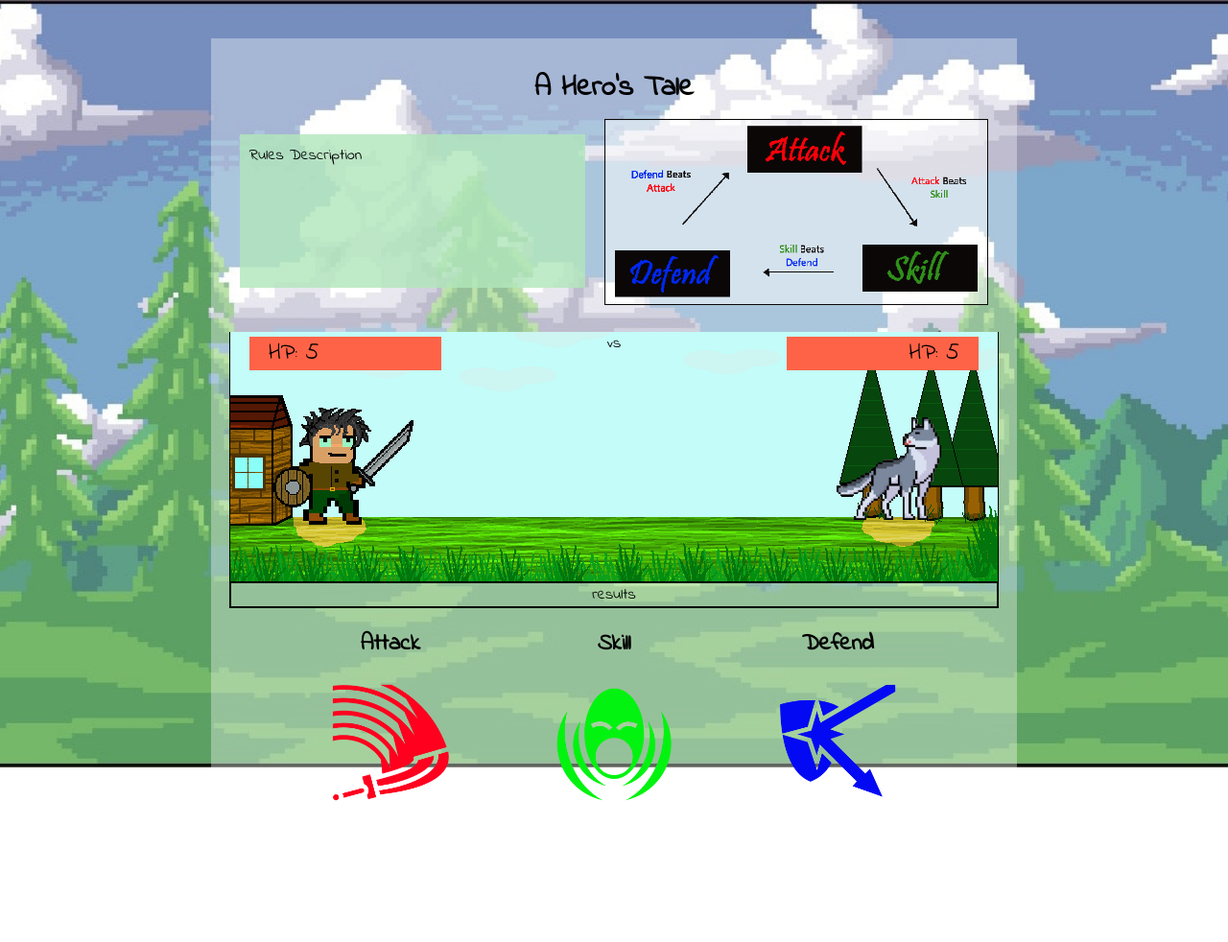
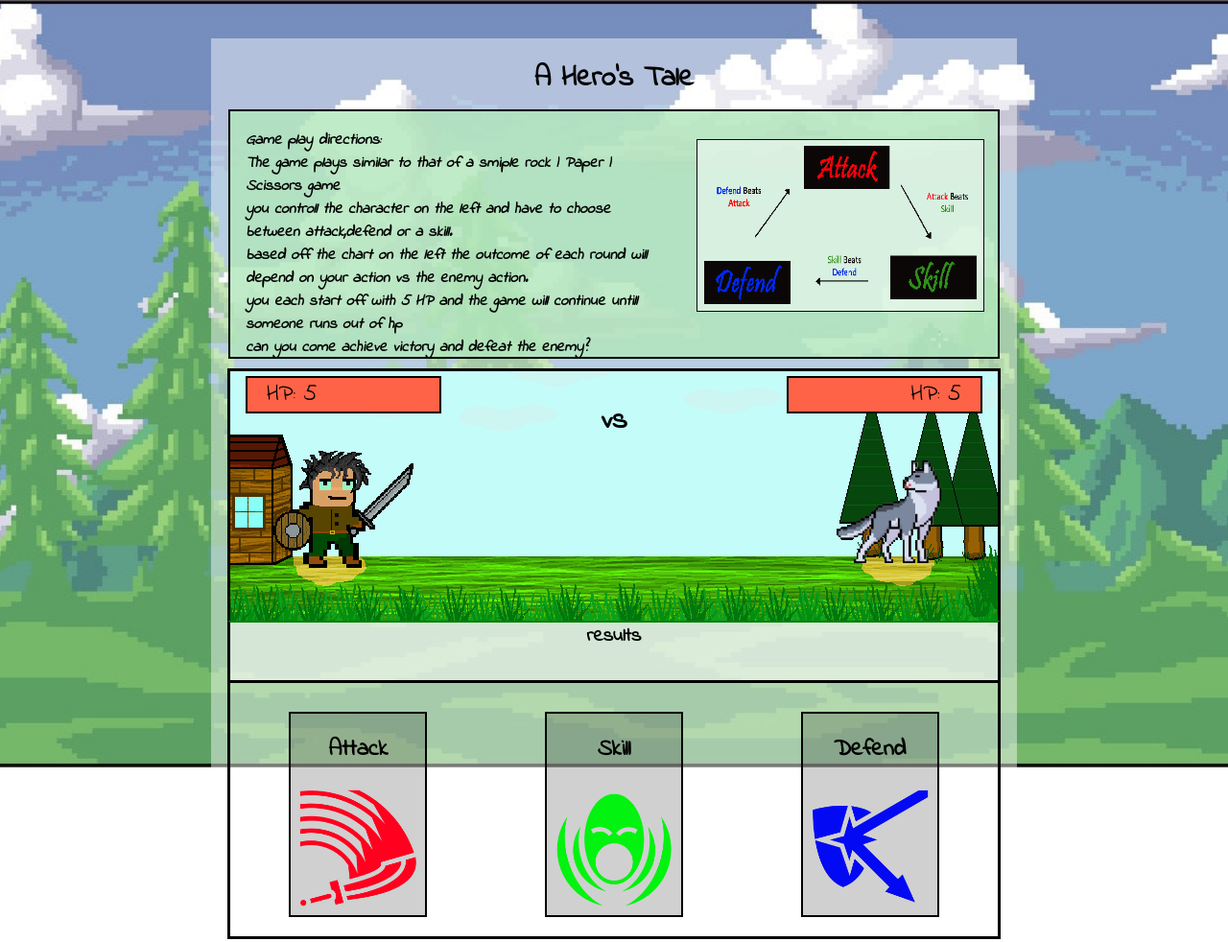
Before and after one commit to mdanialzadeh/rock-paper-scissors, a plain HTML site: page index.html in a window 1280 px wide. Shown: the whole page at 96% size. Before the commit the page ends 869 px from the top, so only its background shows below. Drawn offline with Linux system fonts and the light colour scheme; a web font is replaced by a local one.

Commit message:
finished

```diff
--- a/index.html
+++ b/index.html
@@ -11,14 +11,21 @@
 
 <body>
     <div id=overlay>
+        <p id= "gameend">gameresults</p>
         <button id="playagain"> play again</button>
     </div>
     <header>
         <h2 class= title>A Hero's Tale</h2>
     </header>
     <div class="rules">
-        <p class="rd">Rules Description</p>
-        <div><img class= rulesdiagram src="img/rulespic.png" width="400px" alt="rules diagram"></div>
+        <p class="rd">Game play directions: <br>
+            The game plays similar to that of a smiple rock | Paper | Scissors game <br>
+            you controll the character on the left and have to choose between attack,defend or a skill. <br>
+            based off the chart on the left the outcome of each round will depend on your action vs the enemy action. <br>
+            you each start off with 5 HP and the game will continue untill someone runs out of hp <br>
+            can you come achieve victory and defeat the enemy?
+        </p>
+        <div><img class= rulesdiagram src="img/rulespic.png" width="300px" height="180px" alt="rules diagram"></div>
     </div>
 
     <div class="gameshow">
--- a/scripts.js
+++ b/scripts.js
@@ -9,13 +9,17 @@ const Defend_button = document.getElementById("Defend");
 const playersprite = document.querySelector(".charsprite");
 const computersprite = document.querySelector(".enemysprite");
 const playagain_button = document.querySelector('button');
-
+const gameresults_span = document.getElementById("gameend");
 
 
 
 function gameOver(comphp,userhp){
-    if (comphp === 0 || userhp ===0) {
+    if (comphp === 0 && userhp > 0) {
         overlayon();
+        gameresults_span.innerHTML = ("VICTORY!");
+    } else if (comphp > 0 && userhp === 0) {
+        overlayon ();
+        gameresults_span.innerHTML = ("DEFEAT... try again")
     }
 }
 
--- a/style.css
+++ b/style.css
@@ -12,7 +12,7 @@ html {
     overflow: hidden;
   }
 body {
-    background-color: rgba(255, 255, 255, 0.35);
+    background-color: rgba(255, 255, 255, 0.45);
     width: 840px;
     margin: 0px auto 600px auto;
     padding-bottom: 30px;
@@ -24,7 +24,8 @@ body {
    justify-content: center;
    width: 800px;
    margin: 40px auto 10px auto;
-   padding-top: 30px;
+   padding-top: 20px;
+   padding-bottom: 0px;
    font-family: inherit;
    font-size: 30px;
 }
@@ -33,16 +34,22 @@ body {
     display: flex;
     justify-content: space-around;
     margin: auto;
+    margin-bottom: 10px;
     width: 800px;
-    padding-bottom: 20px;
-
+    padding-bottom: 10px;
+    padding-top: 0px;
+    align-items: center;
+    background: rgba(178, 231, 187, 0.808);
+    border:2px solid;
 }
 
 .rd {
-    background: rgba(178, 231, 187, 0.808);
-    width: 340px;
-    height: 140px;
-    padding: 10px;
+    width: 440px;
+    height: 210px;
+    padding: 2px;
+    font-size: 16px;
+    font-style:italic;
+    font-weight: bold;
 }
 
 .rulesdiagram {
@@ -51,13 +58,13 @@ body {
 .gameshow {
     display: flex;
     flex-direction: row;
-    border-left: solid 1px;
-    border-right: solid 1px;
     justify-content:space-between;
     width: 800px;
     height: 260px;
     margin: auto;
     background-image:url("img/New Piskel.png");
+    border: black solid 3px;
+    border-bottom: transparent;
 
 }
 
@@ -91,6 +98,7 @@ body {
             width: 180px;
             font-size: 24px;
             background: tomato;
+            border: black solid 2px;
         }
         .animationplayer {
             border: transparent;
@@ -123,7 +131,10 @@ body {
     .vs {
         border: transparent;
         padding: 0em 0em;
+        margin-top: 1em;
         min-width: max-content;
+        font-weight: bolder;
+        font-size: 30px;
     }
 /* comp*/
     .comp1 {
@@ -139,6 +150,7 @@ body {
             width: 180px;
             font-size: 24px;
             background: tomato;
+            border: black solid 2px;
         }
         .animationcomp{
             border:transparent;
@@ -169,9 +181,22 @@ body {
     display: flex;
     justify-content: center;
     align-content: flex-end;
-    border:solid 1px;
+    border-top: green 2px solid;
+    border-left: solid 3px black;
+    border-bottom: solid 3px black;
+    border-right: solid 3px black;
     width: 800px;
+    height: 60px;
     margin: auto;
+    background: rgba(255, 255, 255, 0.534);
+    font-weight: bolder;
+    font-size: 20px;
+}
+#outcome {
+    margin: auto;
+    width: 730px;
+    border:transparent;
+    background:transparent;
 }
 
 .choices {
@@ -182,8 +207,7 @@ body {
     padding:auto;
     justify-self: center;
 }
-#Attack {
-}
+
 #overlay {
     position: fixed;
     display: none;
@@ -197,6 +221,16 @@ body {
     cursor: pointer;
     z-index: 2;
 }
+
+.choices {
+    display: flex;
+    justify-content: space-around;
+    border: black solid 3px;
+    border-top: transparent;
+    width: 800px;
+    margin: 0px auto auto auto;
+    padding-bottom: 20px;
+}
 .choice:hover{
     transform: scale(1.1);
 }
@@ -204,6 +238,11 @@ body {
     display: flex;
     flex-flow: column;
     align-items: center;
+    border: black 2px solid;
+    margin-top: 30px;
+    padding: 5px;
+    padding-top: 0px;
+    background: rgba(0, 0, 0, 0.185);
 }
 
 #playagain {
@@ -212,12 +251,22 @@ body {
     justify-content: center;
     align-items: center;
     align-content: center;
-    margin: 500px auto 500px auto;
+    margin: 100px auto 0px auto;
     height: 100px;
     width: 200px;
     background: black;
     color: white;
     font-size: 20px;
-
-
 }
+#gameend {
+    z-index: 2;
+    display:flex;
+    justify-content: center;
+    align-items: center;
+    align-content: center;
+    margin: 200px auto 0px auto;
+    height: 100px;
+    width: 200px;
+    color: white;
+    font-size: 40px;
+}
```
